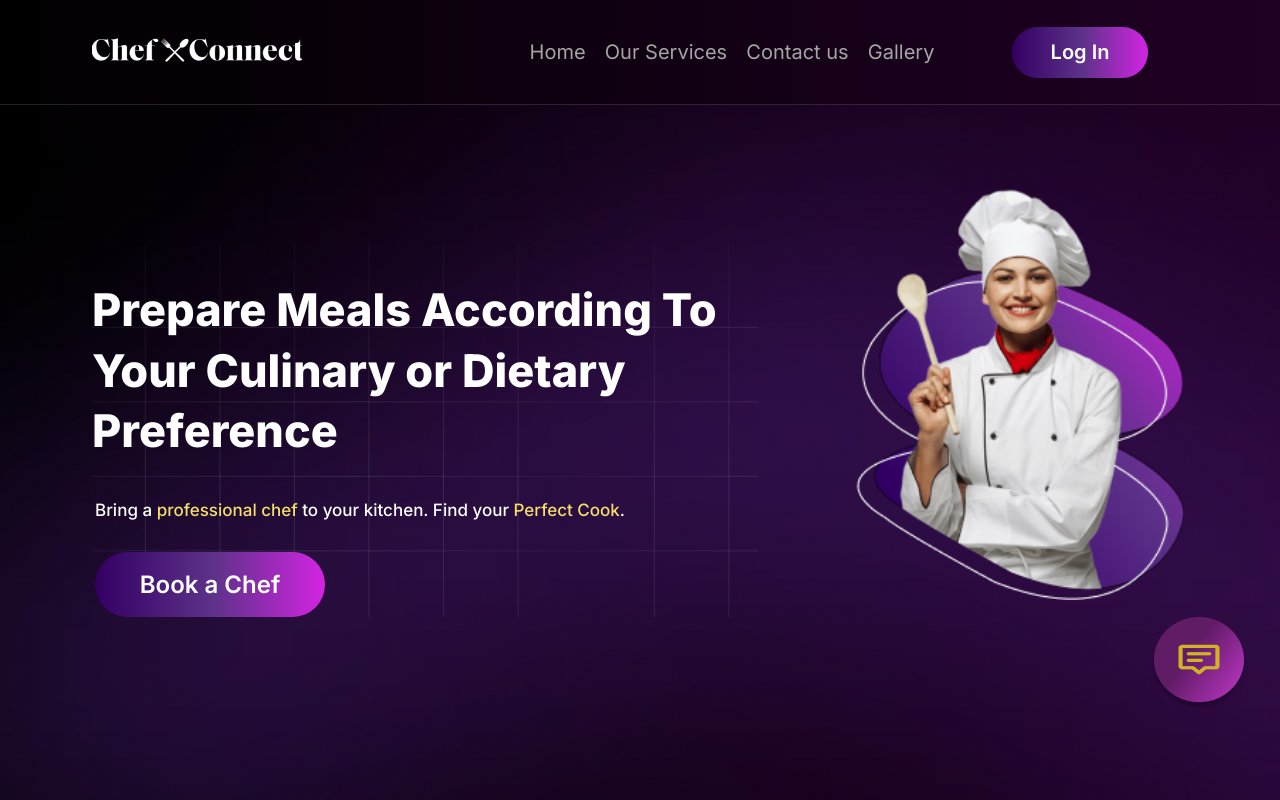
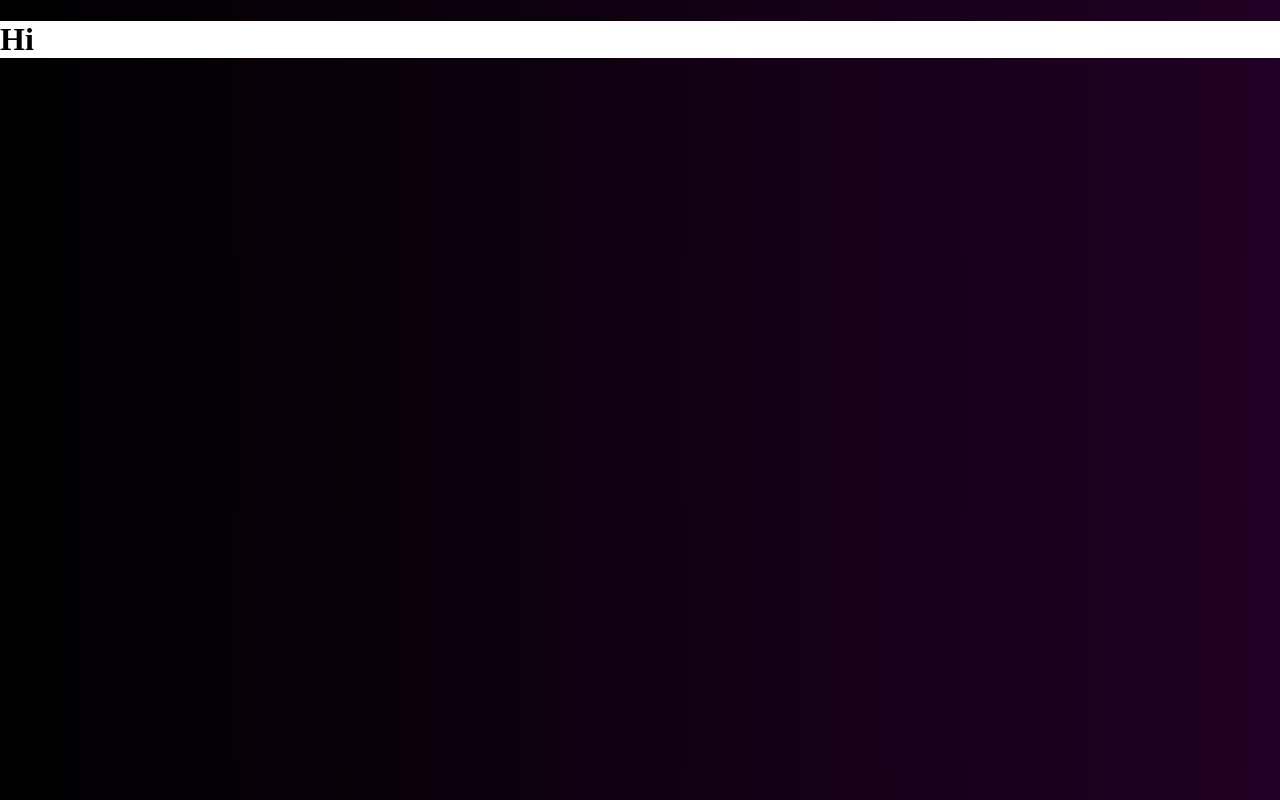
Before and after one commit to Team-Dev-Chef-Connect/Chef-Connect-Web, a React (Create React App) app in the folder frontend/: page /permanentchef in a window 1280 px wide. Built offline with nearby package versions, Linux system fonts and the light colour scheme; a web font is replaced by a local one.

Commit message:
done the permanent chef page routing

```diff
--- a/frontend/src/App.js
+++ b/frontend/src/App.js
@@ -4,7 +4,7 @@ import Signup from './Signup';
 import Login from './Login';
 import Navbar from './components/Navbar';
 import Hero from './components/Hero';
-import Services from './components/services';
+import Services from './components/services'; // Ensure the correct case for import
 import Contact from './components/Contact';
 import NewHero from './components/NewHero';
 import Footer from './components/Footer';
@@ -12,11 +12,15 @@ import OTPVerification from './OTP/OTPVerification';
 import EnterOTP from './OTP/EnterOTP';
 import ResendOTP from './OTP/ResendOTP';
 import OTPThanku from './OTP/OTPThanku';
+import Permanentchef from './pages/Permanentchef'; // Ensure the correct case for import
 
 function App() {
   return (
     <Router>
       <div>
+        <Routes>
+          <Route path="/" element={
+            <>
               <Navbar />
               <section id="home">
                 <Hero />
@@ -31,13 +35,15 @@ function App() {
                 <NewHero />
               </section>
               <Footer />
-        <Routes>
+            </>
+          } />
           <Route path="/signup" element={<Signup />} />
           <Route path="/login" element={<Login />} />
           <Route path='/otpverify' element={<OTPVerification />} />
           <Route path='/enterotp' element={<EnterOTP />} />
           <Route path='/resendotp' element={<ResendOTP />} />
           <Route path='/thanks' element={<OTPThanku />} />
+          <Route path="/permanentchef" element={<Permanentchef />} />
         </Routes>
       </div>
     </Router>
--- a/frontend/src/components/services.js
+++ b/frontend/src/components/services.js
@@ -1,10 +1,16 @@
 
 import './services.css';
+import { useNavigate } from 'react-router-dom';
 import Left from '../assests/left.png';
 import Right from '../assests/right.png';
 
+const Services = () => {
 
-const Services = () => {
+  const navigate = useNavigate();
+
+  const handleBookNow = () => {
+    navigate('/permanentchef');
+  };
 
   return (
     <div className="services">
@@ -24,7 +30,7 @@ const Services = () => {
             <li>Prompt Service</li>
             <li>Bartenders, Waiters, etc.</li>
           </ul>
-          <button className="book-now">BOOK NOW</button>
+          <button className="book-now" onClick={handleBookNow}>BOOK NOW</button>
           <button className="know-more">KNOW MORE</button>
         </div>
 
--- /dev/null
+++ b/frontend/src/pages/Permanentchef.js
@@ -0,0 +1,11 @@
+import './permanentchef.css';
+
+function Permanentchef(){
+    return(
+        <div className='permanentchef'>
+            <h1>Hi</h1>
+        </div>
+    )
+}
+
+export default Permanentchef;
--- /dev/null
+++ b/frontend/src/pages/permanentchef.css
@@ -0,0 +1,3 @@
+.permanentchef{
+    background-color: white;
+}
```
Lines whose indentation alone changed are shown as unchanged.
